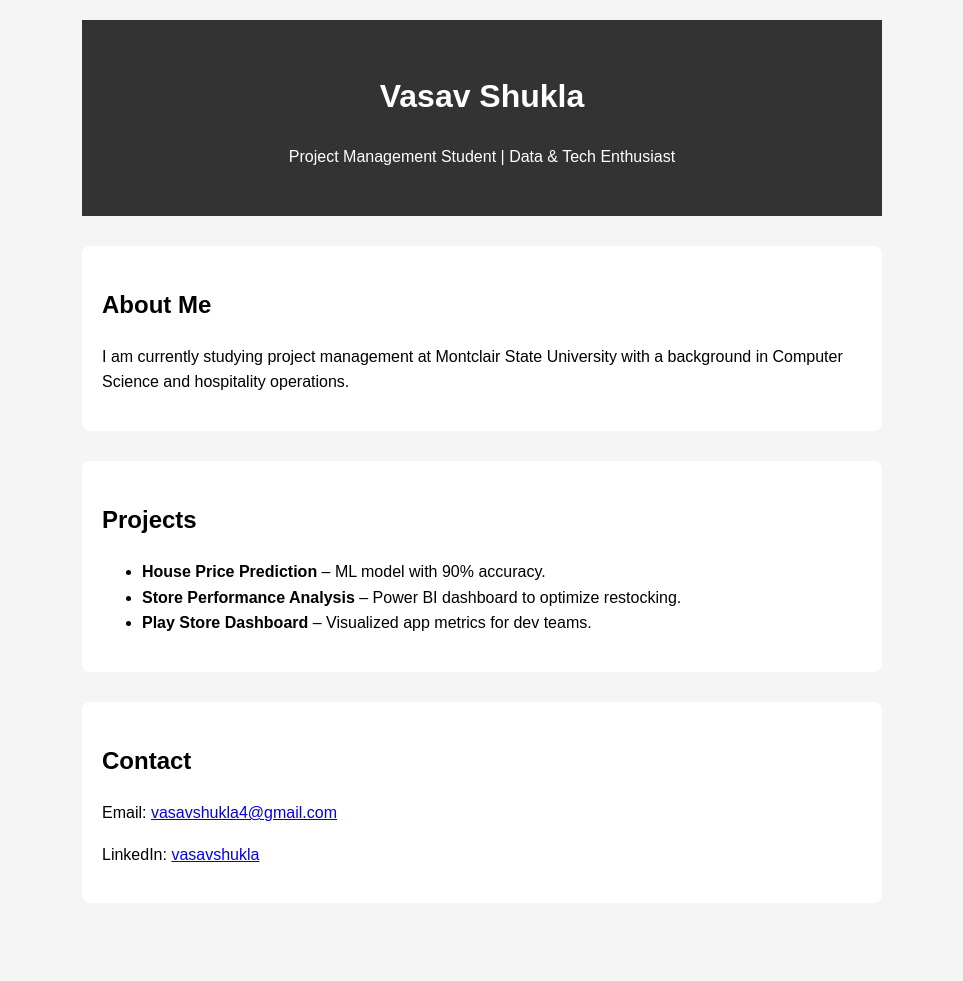
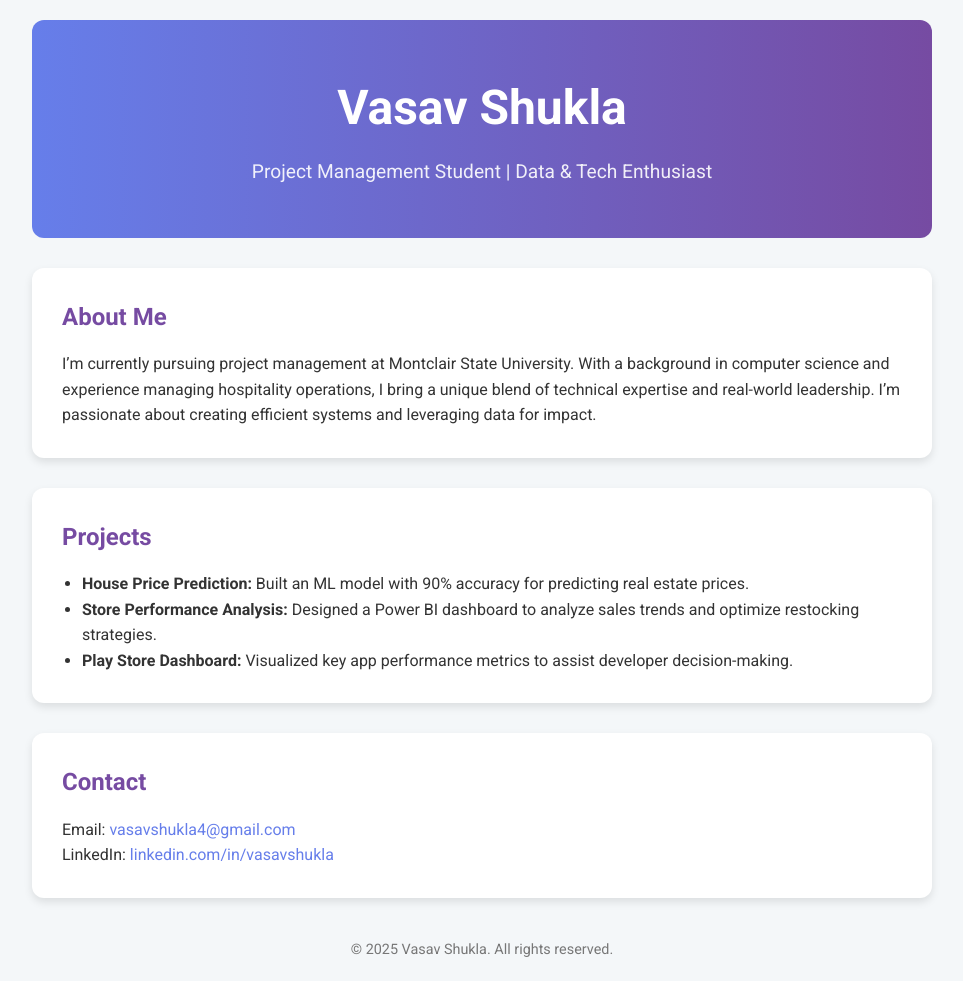
Before and after one commit to vasavshukla/vasavshukla, a plain HTML site: page index.html in a window 1280 px wide. Shown: the whole page, without its empty margins (158-1121 px from the left). Before the commit the page ends 923 px from the top, so only its background shows below. Drawn offline with Linux system fonts and the light colour scheme.

Commit message:
Update index.html

```diff
--- a/index.html
+++ b/index.html
@@ -2,11 +2,84 @@
 <html lang="en">
 <head>
   <meta charset="UTF-8">
-  <meta name="viewport" content="width=device-width, initial-scale=1">
-  <title>Vasav Shukla - Portfolio</title>
-  <link rel="stylesheet" href="style.css">
+  <meta name="viewport" content="width=device-width, initial-scale=1.0">
+  <title>Vasav Shukla | Portfolio</title>
+  <link href="https://fonts.googleapis.com/css2?family=Roboto:wght@400;700&display=swap" rel="stylesheet">
+  <style>
+    * {
+      margin: 0;
+      padding: 0;
+      box-sizing: border-box;
+    }
+
+    body {
+      font-family: 'Roboto', sans-serif;
+      background-color: #f4f7f9;
+      color: #333;
+      line-height: 1.6;
+      padding: 20px;
+    }
+
+    .container {
+      max-width: 900px;
+      margin: auto;
+    }
+
+    header {
+      text-align: center;
+      background: linear-gradient(to right, #667eea, #764ba2);
+      color: white;
+      padding: 50px 20px;
+      border-radius: 12px;
+    }
+
+    header h1 {
+      font-size: 3em;
+      margin-bottom: 10px;
+    }
+
+    header p {
+      font-size: 1.2em;
+      opacity: 0.9;
+    }
+
+    section {
+      background: white;
+      margin-top: 30px;
+      padding: 30px;
+      border-radius: 12px;
+      box-shadow: 0 4px 8px rgba(0,0,0,0.1);
+    }
+
+    section h2 {
+      color: #764ba2;
+      margin-bottom: 15px;
+    }
+
+    ul {
+      list-style-type: disc;
+      padding-left: 20px;
+    }
+
+    a {
+      color: #667eea;
+      text-decoration: none;
+    }
+
+    a:hover {
+      text-decoration: underline;
+    }
+
+    footer {
+      text-align: center;
+      margin-top: 40px;
+      font-size: 0.9em;
+      color: #777;
+    }
+  </style>
 </head>
 <body>
+  <div class="container">
     <header>
       <h1>Vasav Shukla</h1>
       <p>Project Management Student | Data & Tech Enthusiast</p>
@@ -14,22 +87,27 @@
 
     <section id="about">
       <h2>About Me</h2>
-    <p>I am currently studying project management at Montclair State University with a background in Computer Science and hospitality operations.</p>
+      <p>I’m currently pursuing project management at Montclair State University. With a background in computer science and experience managing hospitality operations, I bring a unique blend of technical expertise and real-world leadership. I’m passionate about creating efficient systems and leveraging data for impact.</p>
     </section>
 
     <section id="projects">
       <h2>Projects</h2>
       <ul>
-      <li><strong>House Price Prediction</strong> – ML model with 90% accuracy.</li>
-      <li><strong>Store Performance Analysis</strong> – Power BI dashboard to optimize restocking.</li>
-      <li><strong>Play Store Dashboard</strong> – Visualized app metrics for dev teams.</li>
+        <li><strong>House Price Prediction:</strong> Built an ML model with 90% accuracy for predicting real estate prices.</li>
+        <li><strong>Store Performance Analysis:</strong> Designed a Power BI dashboard to analyze sales trends and optimize restocking strategies.</li>
+        <li><strong>Play Store Dashboard:</strong> Visualized key app performance metrics to assist developer decision-making.</li>
       </ul>
     </section>
 
     <section id="contact">
       <h2>Contact</h2>
       <p>Email: <a href="mailto:vasavshukla4@gmail.com">vasavshukla4@gmail.com</a></p>
-    <p>LinkedIn: <a href="https://www.linkedin.com/in/vasavshukla" target="_blank">vasavshukla</a></p>
+      <p>LinkedIn: <a href="https://www.linkedin.com/in/vasavshukla" target="_blank">linkedin.com/in/vasavshukla</a></p>
     </section>
+
+    <footer>
+      <p>&copy; 2025 Vasav Shukla. All rights reserved.</p>
+    </footer>
+  </div>
 </body>
 </html>
```
Lines whose indentation alone changed are shown as unchanged.
